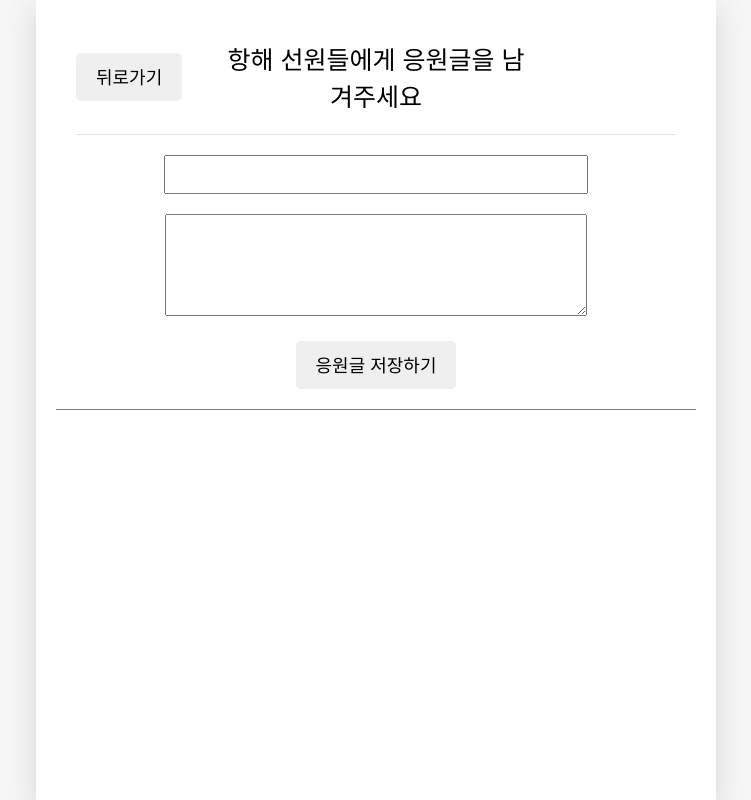
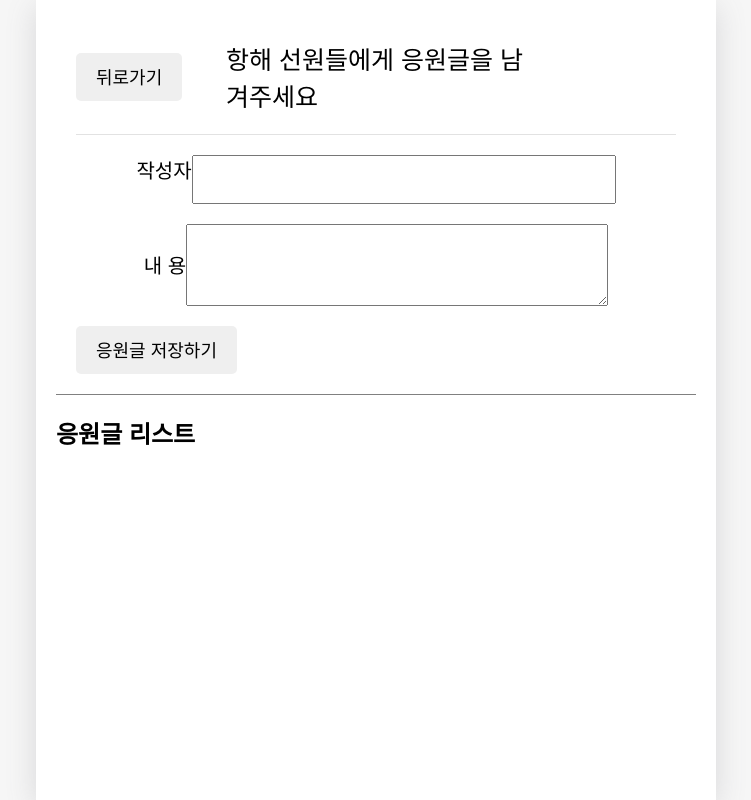
Before and after one commit to H14-Capsule/capsule-client, a React (Create React App) app: page /CheeringMessage in a window 1280 px wide. Shown: the whole page, without its empty margins (264-1015 px from the left). Built offline with nearby package versions, Linux system fonts and the light colour scheme; a web font is replaced by a local one.

Commit message:
수정중

```diff
--- a/src/App.css
+++ b/src/App.css
@@ -167,16 +167,21 @@ header button{
 /* CheeringMessage */
 .CheeringMessage{
   border-bottom: 1px solid gray;
-  text-align: center;
+  /* text-align: center; */
   padding:20px;
+  font-size: 20px;
 }
 .CheeringMessage input, textarea{
   margin-bottom: 20px;
   width: 400px;
   padding: 10px;
+  margin: 0px auto;
+  font-family: "Nanum Pen Script";
+  font-size: 20px;
 }
 .CheeringMessage textarea{
-  height: 80px;
+  height: 60px;
+  margin: 20px 0px;
 }
 .CheeringMessage input{
   margin-top: 20px;
@@ -197,3 +202,19 @@ header button{
 
   font-family: "Nanum Pen Script";
 }
+.CheeringMessageContent{
+  display: flex;
+  align-items : center;
+}
+.CheeringMessageAuthor{
+  display: flex;
+  align-items : center;
+}
+
+.CheeringMessageDiv{
+/* background-color: green; */
+display : flex;
+justify-content : center;
+flex-direction : column;
+align-items: center;
+}
--- a/src/App.js
+++ b/src/App.js
@@ -1,4 +1,4 @@
-import { useRef } from 'react';
+import { useRef, useState } from 'react';
 
 import './App.css';
 import LetterEditor from './pages/LetterEditor';
@@ -6,43 +6,64 @@ import { BrowserRouter, Route, Routes } from 'react-router-dom'
 import Home from './pages/Home';
 import CheeringMessage from './pages/CheeringMessage';
 import Certification from './pages/Certification';
+import CheeringMessageList from './pages/CheeringMessageList'
 
 
-const dummData = [
-  {
-    id: 1,
-    content: "방명록 1",
-    date: 1679011111523
-  },
-  {
-    id: 2,
-    content: "방명록 2",
-    date: 1679011111524
-  },
-  {
-    id: 3,
-    content: "방명록 3",
-    date: 1679011111525
-  },
-  {
-    id: 4,
-    content: "방명록 4",
-    date: 1679011111526
-  }
-]
+// const dummData = [
+//   {
+//     id: 1,
+//     content: "방명록 1",
+//     date: 1679011111523
+//   },
+//   {
+//     id: 2,
+//     content: "방명록 2",
+//     date: 1679011111524
+//   },
+//   {
+//     id: 3,
+//     content: "방명록 3",
+//     date: 1679011111525
+//   },
+//   {
+//     id: 4,
+//     content: "방명록 4",
+//     date: 1679011111526
+//   }
+// ]
 
 function App() {
 
+  const [data, setData] = useState([])
   const dataId = useRef(0)
 
+  const onCreate = (author, content) => {
+    //author,content,emotion를 파라미터로 받아온다.
+    const created_date = new Date().getTime();
+    const newItem = {
+      author,
+      content,
+      created_date,
+      id: dataId.current
+    }
+    dataId.current += 1
+
+    setData([newItem, ...data])
+  }
+
   return (
+
     <BrowserRouter>
       <div className="App">
         <Routes>
           <Route path="/" element={<Home />} />
           {/* 경로가 /일때 element는 Home이다 라는 의미 */}
-          <Route path='/LetterEditor' element={<LetterEditor />} />
-          <Route path='/CheeringMessage' element={<CheeringMessage />} />
+          <Route path='/LetterEditor' element={<LetterEditor onCreate={onCreate} />} />
+          <Route path='/CheeringMessage' element={
+            <>
+              <CheeringMessage />
+              <CheeringMessageList messageList={data} />
+            </>} />
           <Route path='/Certification' element={<Certification />} />
         </Routes>
       </div>
--- a/src/pages/Certification.js
+++ b/src/pages/Certification.js
@@ -18,6 +18,10 @@ const Certification = () => {
     <>
       <MyHeader
         headText={"이메일 인증"}
+        rightChild={
+          <Link to="/CheeringMessage">
+            <MyButton text={'응원글 쓰러 가기'} onClick={() => { }} />
+          </Link>}
       />
       <div className="Certification">
         <div className="Certification_button">
--- a/src/pages/CheeringMessage.js
+++ b/src/pages/CheeringMessage.js
@@ -1,9 +1,13 @@
-import { useState } from "react";
+import { useRef, useState } from "react";
 import { Link, useNavigate } from "react-router-dom";
 import MyButton from '../components/MyButton';
 import MyHeader from '../components/MyHeader';
 
-const CheeringMessage = () => {
+const CheeringMessage = ({ onCreate }) => {
+
+  const authorInput = useRef()
+  const contentInput = useRef()
+
 
   const [state, setState] = useState({
     author: "",
@@ -18,8 +22,21 @@ const CheeringMessage = () => {
   }
 
   const handleSubmit = () => {
-    console.log(state)
-    alert("저장 성공!")
+    if (state.author.length < 1) {
+      authorInput.current.focus();
+      return;
+    }
+    if (state.content.length < 3) {
+      contentInput.current.focus();
+      return;
+    }
+    onCreate(state.author, state.content)
+    alert("저장성공!")
+
+    setState({
+      author: "",
+      content: ""
+    })
   }
 
   return (
@@ -31,22 +48,30 @@ const CheeringMessage = () => {
             <MyButton text={'뒤로가기'} onClick={() => { }} />
           </Link>}
       />
-      <div>
+      <div className="CheeringMessageDiv">
+        <div className="CheeringMessageAuthor">
+          작성자
           <input
+            ref={authorInput}
             name="author"
             value={state.author}
             onChange={handleChangeState} />
         </div>
-      <div>
+        <div className="CheeringMessageContent">
+          내 용
           <textarea
+            ref={contentInput}
             name="content"
             value={state.content}
             onChange={handleChangeState} />
         </div>
+      </div>
       <div>
-        <button onClick={handleSubmit}>응원글 저장하기</button>
+        <button onClick={handleSubmit}>응원글 저장하기
+        </button>
       </div>
     </div>
+
   )
 }
 
--- a/src/pages/CheeringMessageList.js
+++ b/src/pages/CheeringMessageList.js
@@ -1,11 +1,16 @@
 const CheeringMessageList = () => {
   return (
-    <></>
-  CheeringMessageList.defaultProps = {
-    CheeringMessageList: []
-    //App.js에서 diaryList를 받아올때 혹시나 undefined로 전달될 경우 에러가 뜨는걸 대비해서 빈배열을 넣어준다.
-  }
+    <div className="CheeringMessageList">
+      <h2>응원글 리스트</h2>
+      <div>
+
+      </div>
+    </div>
   )
+}
+CheeringMessageList.defaultProps = {
+  CheeringMessageList: []
+  //App.js에서 CheeringMessageList를 받아올때 혹시나 undefined로 전달될 경우 에러가 뜨는걸 대비해서 빈배열을 넣어준다.
 }
 
 export default CheeringMessageList
```
Lines whose indentation alone changed are shown as unchanged.
